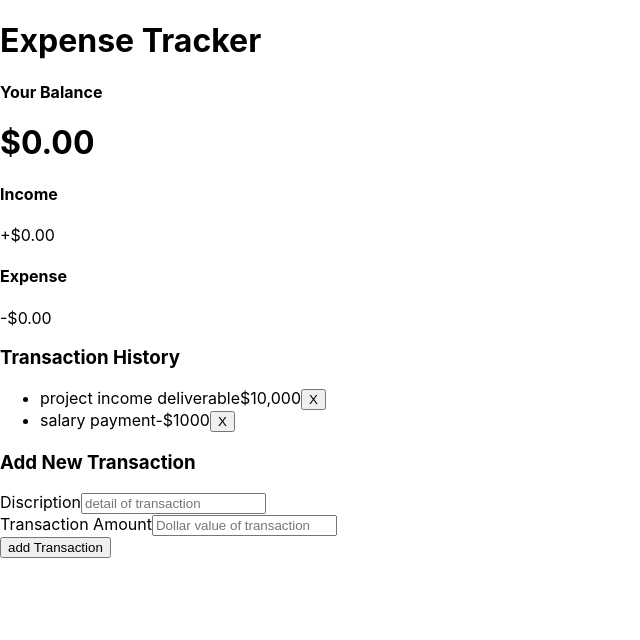
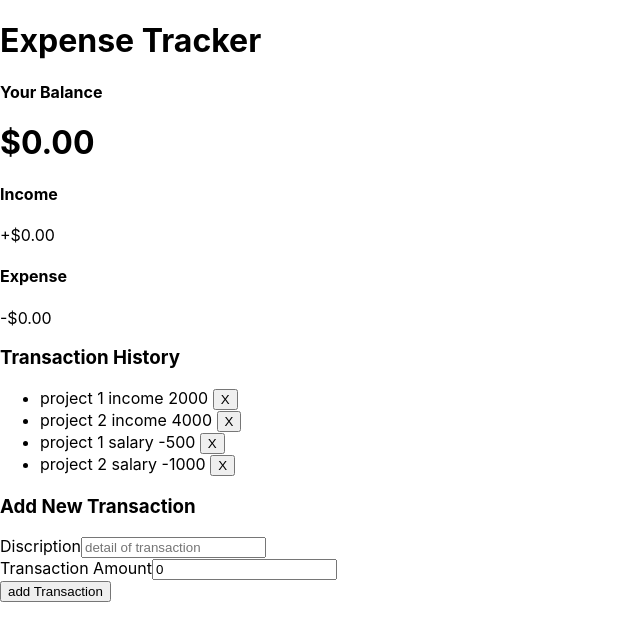
Before and after one commit to asgharibraheembaloch/react-expense-tracker, a React (Create React App) app: page / in a window 1280 px wide. Shown: the top 640 px of the page, without its empty margins (0-640 px from the left). Built offline with nearby package versions, Linux system fonts and the light colour scheme.

Commit message:
updated till list description and amount

```diff
--- a/src/App.js
+++ b/src/App.js
@@ -4,12 +4,13 @@ import {Balance} from './components/Balance';
 import {AccountSummary} from './components/AccountSummary';
 import {TransactionHistory} from './components/TransactionHistory';
 import {AddTransaction} from './components/AddTransaction'
+import {GlobalProvidor} from './context/GlobalState'
 /* import logo from './logo.svg';
 import './App.css'; */
 
 function App() {
   return (
-    <div>
+    <GlobalProvidor>
       <Header />
       <div className="container">
         <Balance/>
@@ -17,7 +18,7 @@ function App() {
         <TransactionHistory/>
         <AddTransaction/>
       </div>
-    </div>
+    </GlobalProvidor>
   );
 }
 
--- a/src/components/AddTransaction.js
+++ b/src/components/AddTransaction.js
@@ -1,6 +1,8 @@
-import React from 'react';
+import React, { useState } from 'react';
 
 export const AddTransaction = () => {
+    const [description, setDescription] = useState('');
+    const [transactionAmount, setTransactionAmount] = useState(0)
     return(
         <div>
             <h3>Add New Transaction</h3>
@@ -9,13 +11,27 @@ export const AddTransaction = () => {
                     <label htmlFor="discription">
                         Discription
                     </label>
-                    <input type="text" placeholder="detail of transaction"></input>
+                    <input
+                        type="text"
+                        placeholder="detail of transaction"
+                        id="description"
+                        value={description}
+                        onChange={(e)=>setDescription(e.target.value)}
+                    >
+                    </input>
                 </div>
                 <div className="form-control">
                     <label htmlFor="transactionamount">
                         Transaction Amount
                     </label>
-                    <input type="number" placeholder="Dollar value of transaction"></input>
+                    <input
+                        type="number"
+                        placeholder="Dollar value of transaction"
+                        id="transactionAmount"
+                        value={transactionAmount}
+                        onChange={(e)=>setTransactionAmount(e.target.value)}
+                    >
+                    </input>
                 </div>
                 <button className="btn">add Transaction</button>
             </from>
--- /dev/null
+++ b/src/components/Transaction.js
@@ -0,0 +1,18 @@
+import React from 'react';
+
+export const Transaction = ({transaction}) =>{
+    return (
+        <div>
+            <li className="plus">
+                {transaction.description}
+                <span> {transaction.transactionAmount} </span>
+                <button className="delete-btn">X</button>
+            </li>
+            {/* <li className="minus">
+                salary payment
+                    <span>-$1000</span>
+                <button className="delete-btn">X</button>
+            </li> */}
+        </div>
+    )
+}
--- a/src/components/TransactionHistory.js
+++ b/src/components/TransactionHistory.js
@@ -1,22 +1,20 @@
-import React from 'react';
+import React, { useContext } from 'react';
+import {GlobalContext} from '../context/GlobalState';
+import {Transaction} from './Transaction';
 
 export const TransactionHistory = () => {
+    const {transactions} = useContext(GlobalContext)
     return(
         <div>
             <h3>
                 Transaction History
             </h3>
             <ul className="list">
-                <li className="plus">
-                    project income deliverable
-                    <span>$10,000</span>
-                    <button className="delete-btn">X</button>
-                </li>
-                <li className="minus">
-                    salary payment
-                    <span>-$1000</span>
-                    <button className="delete-btn">X</button>
-                </li>
+                {
+                    transactions.map(transaction=>(
+                        <Transaction key={Transaction.id} transaction={transaction}/>
+                    ))
+                }
             </ul>
         </div>
     )
--- /dev/null
+++ b/src/context/AppReducer.js
@@ -0,0 +1,6 @@
+export default (state, action)=>{
+    switch(action.type){
+        default:
+            return state;
+    }
+}
--- /dev/null
+++ b/src/context/GlobalState.js
@@ -0,0 +1,28 @@
+import React, {createContext, useReducer} from 'react';
+import AppReducer from './AppReducer'
+
+// create initial state for showing temp data on app
+
+const initialState = {
+    transactions: [
+        {id:1, description:'project 1 income', transactionAmount:2000},
+        {id:2, description:'project 2 income', transactionAmount:4000},
+        {id:3, description:'project 1 salary', transactionAmount:-500},
+        {id:4, description:'project 2 salary', transactionAmount:-1000}
+    ]
+}
+// create a global context
+export const GlobalContext = createContext(initialState)
+
+// create  a providor for global context
+export const GlobalProvidor = ({children}) => {
+    const [state, dispatch] = useReducer(AppReducer, initialState);
+    return(
+        <GlobalContext.Provider value={
+            {
+                transactions:state.transactions
+            }
+        }>
+            {children}
+        </GlobalContext.Provider>    )
+}
```
